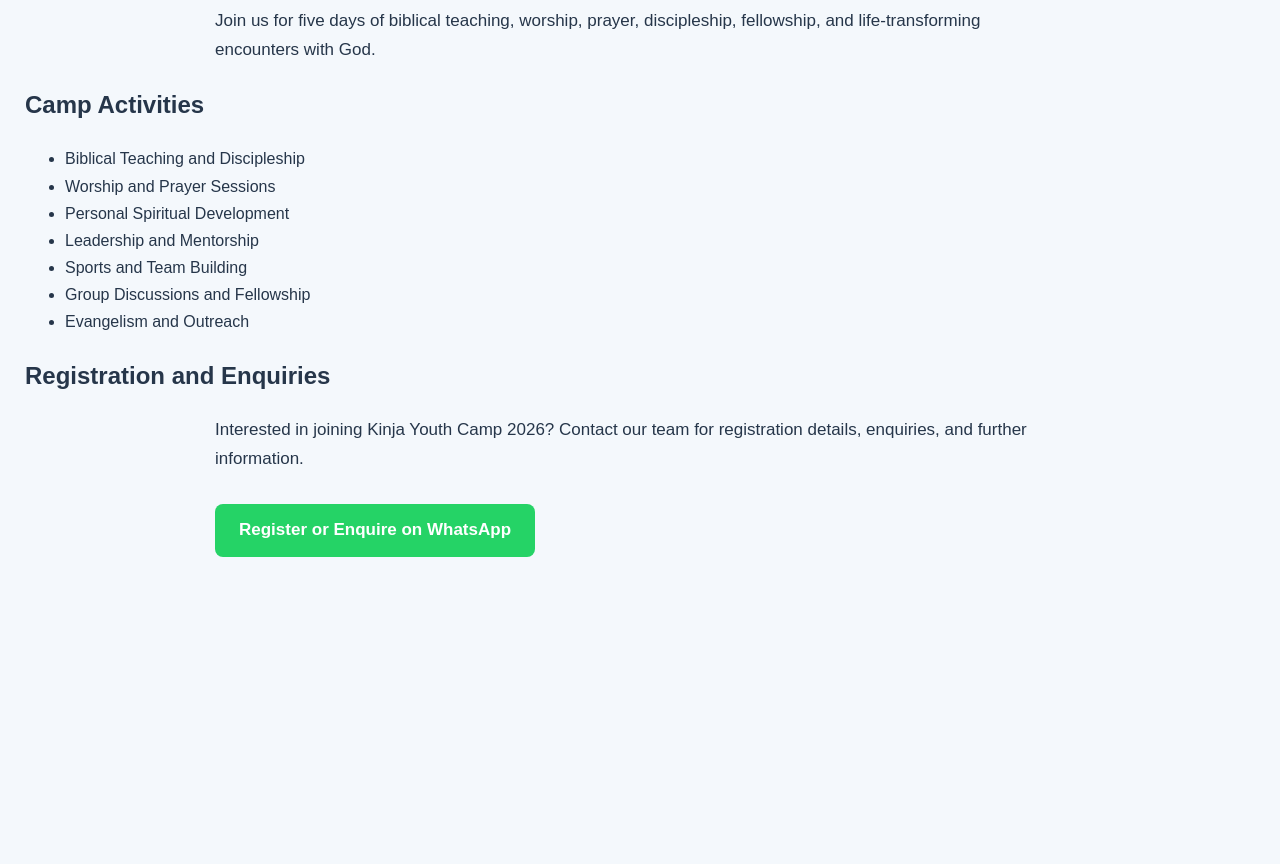
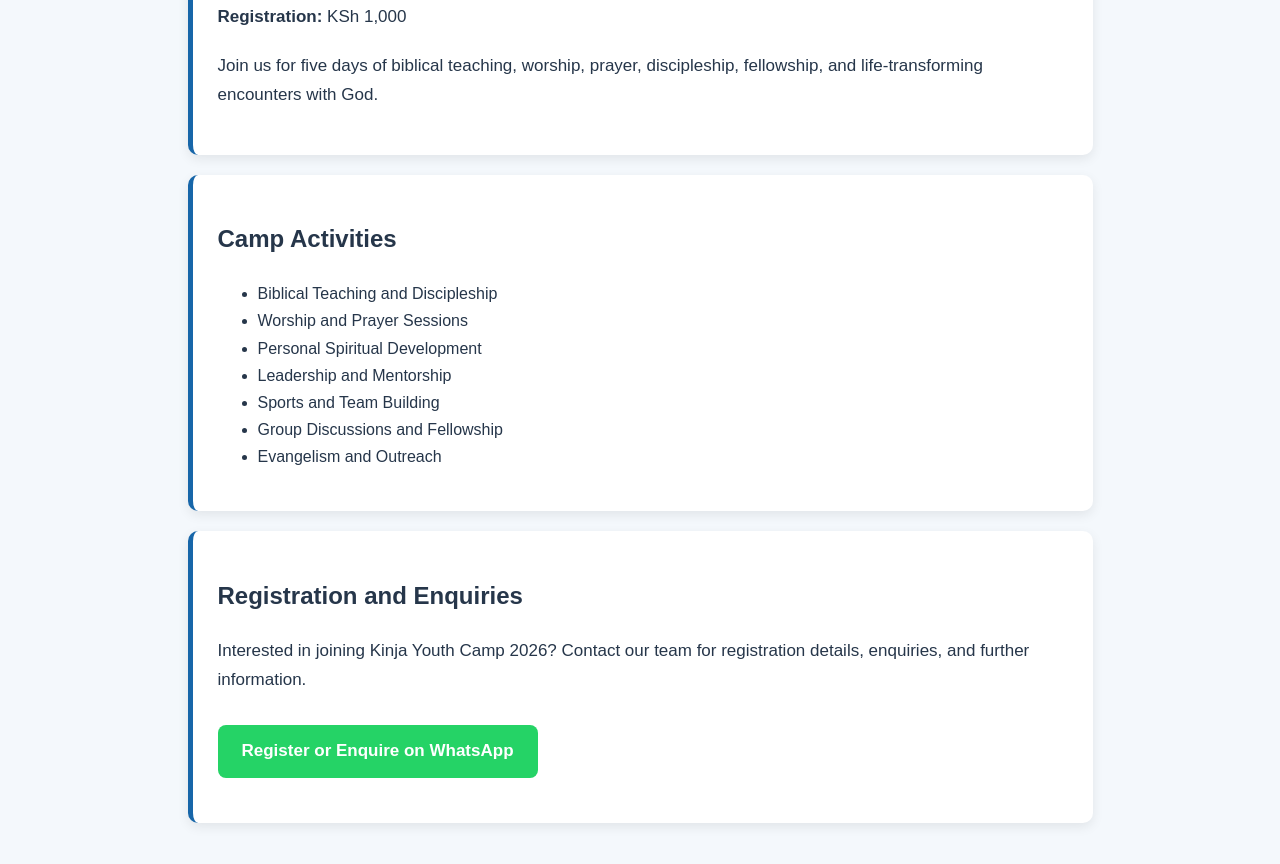
Before and after one commit to Rehoboth-m/Rehoboth-youth-mission-center, a plain HTML site: page youth-camps.html in a window 1280 px wide. Shown: the part 772-1636 px from the top of the page. Before the commit the page ends 1374 px from the top, so only its background shows below. Drawn offline with Linux system fonts and the light colour scheme.

Commit message:
Add files via upload

```diff
--- a/youth-camps.html
+++ b/youth-camps.html
@@ -58,6 +58,16 @@
     background-color: #128C7E;
 }
 
+.camp-card {
+    background-color: #ffffff;
+    padding: 25px;
+    margin: 20px auto;
+    max-width: 850px;
+    border-left: 5px solid #1766a9;
+    border-radius: 10px;
+    box-shadow: 0 4px 12px rgba(0, 0, 0, 0.08);
+}
+
 </style>
 
 
@@ -90,7 +100,8 @@
         with Jesus Christ.
     </p>
 
-<section class="camp-section">
+<section class="camp-section"
+<div class="camp-card">
     <h2>Kinja Youth Camp</h2>
 
     <p>
@@ -107,9 +118,11 @@
         we equip young people to become
         strong disciples of Jesus Christ.
     </p>
-</section>
+</div>
+</sectio>
 
 <section class="camp-section">
+    <div class="camp-card">
     <h2>Kinja Youth Camp 2026</h2>
 
     <p><strong>Dates:</strong> 7–11 December 2026</p>
@@ -125,9 +138,11 @@
         worship, prayer, discipleship, fellowship,
         and life-transforming encounters with God.
     </p>
+    </div>
 </section>
 
 <section class="camp-section">
+    <div class="camp-card">
     <h2>Camp Activities</h2>
 
     <ul>
@@ -139,9 +154,11 @@
         <li>Group Discussions and Fellowship</li>
         <li>Evangelism and Outreach</li>
     </ul>
+    </div>
 </section>
 
 <section class="camp-section">
+    <div class="camp-card">
     <h2>Registration and Enquiries</h2>
 
     <p>
@@ -157,6 +174,7 @@
             Register or Enquire on WhatsApp
         </a>
     </p>
+    </div>
 </section>
 
 </body>
```
